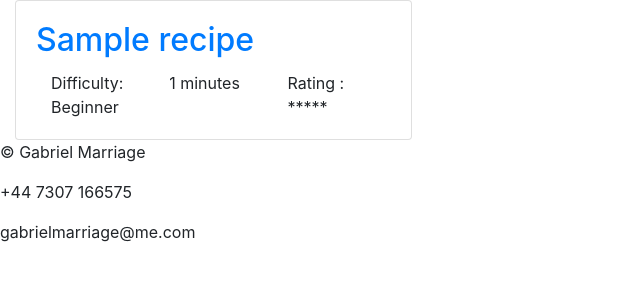
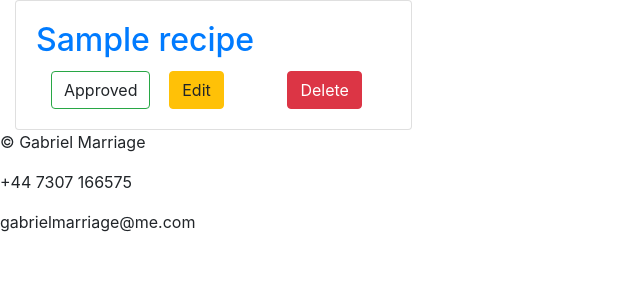
Before and after one commit to L0rdGabbers/how-to-cook, a Django app: page /my-recipes/ in a window 1280 px wide. Shown: the part 56-356 px from the top of the page, without its empty margins (0-640 px from the left). Run offline with Django 3.2, Linux system fonts and the light colour scheme; a user stored in the database is signed in; tables that the repository leaves empty hold one stand-in row (values such as "Sample post"); some libraries are stand-ins or nearby versions.

Commit message:
Adds buttons and status display to recipes in my_recipes view

```diff
--- a/menu/models.py
+++ b/menu/models.py
@@ -21,7 +21,7 @@ class Recipe(models.Model):
         User, on_delete=models.CASCADE, related_name="recipe_posts")
     updated_on = models.DateTimeField(auto_now=True)
     summary = models.TextField(blank=True)
-    featured_image = CloudinaryField('image', default='placeholder')
+    featured_image = CloudinaryField('image', default='placeholder', null=True)
     created_on = models.DateTimeField(auto_now_add=True)
     status = models.IntegerField(choices=STATUS, default=0)
     star_rating = models.ManyToManyField(
--- a/menu/views.py
+++ b/menu/views.py
@@ -78,8 +78,7 @@ class AddRecipePage(generic.CreateView):
     def form_valid(self, form):
         form.instance.author_id = self.request.user.id
         form.instance.slug = slugify(form.instance.title, allow_unicode=False)
-        form.instance.status = 1
-        form.instance.featured_image.url = ""
+        form.instance.status = 0
         super(AddRecipePage, self).form_valid(form)
         return redirect('add_recipe')
 
@@ -90,5 +89,7 @@ class MyRecipesList(generic.ListView):
     paginate_by = 6
     context_object_name = 'recipes'
 
+
+
     def get_queryset(self):
         return Recipe.objects.filter(author=self.request.user)
--- a/templates/my_recipes.html
+++ b/templates/my_recipes.html
@@ -13,7 +13,31 @@
               </a>
               <div class="col-12">
                 <div class="row">
-                  <div class="col-4">
+                    {% if recipe.status is 0 %}
+                    <div class="col-4 m-auto">
+                      <a class="btn btn-info">Submit Recipe</a>
+                    </div>
+                    {% else %}
+                    <div class="col-4 m-auto">
+                      {% if recipe.approved is False %}
+                      <div class="btn bg-white border-warning" style="pointer-events: none;">
+                        <p class="card-text">Approval Pending</p>
+                      </div>
+                    </div>
+                      {% else %}
+                      <div class="btn bg-white border-success" style="pointer-events: none;">
+                        <p class="card-text">Approved</p>
+                      </div>
+                      {% endif %}
+                    </div>
+                    {% endif %}
+                    <div class="col-4 m-auto">
+                        <a class="btn btn-warning">Edit</a>
+                    </div>
+                    <div class="col-4 m-auto">
+                        <a class="btn btn-danger">Delete</a>
+                    </div>
+                  <!-- <div class="col-4">
                     <p class="card-text">Difficulty: {{ recipe.difficulty }}</p>
                   </div>
                   <div class="col-4">
@@ -23,7 +47,7 @@
                   </div>
                   <div class="col-4">
                     <p class="card-text">Rating : *****</p>
-                  </div>
+                  </div> -->
                 </div>
               </div>
             </div>
```
Also changed, not shown: menu/forms.py (+7 -0 lines), menu/migrations/0006_alter_recipe_featured_image.py (added).
